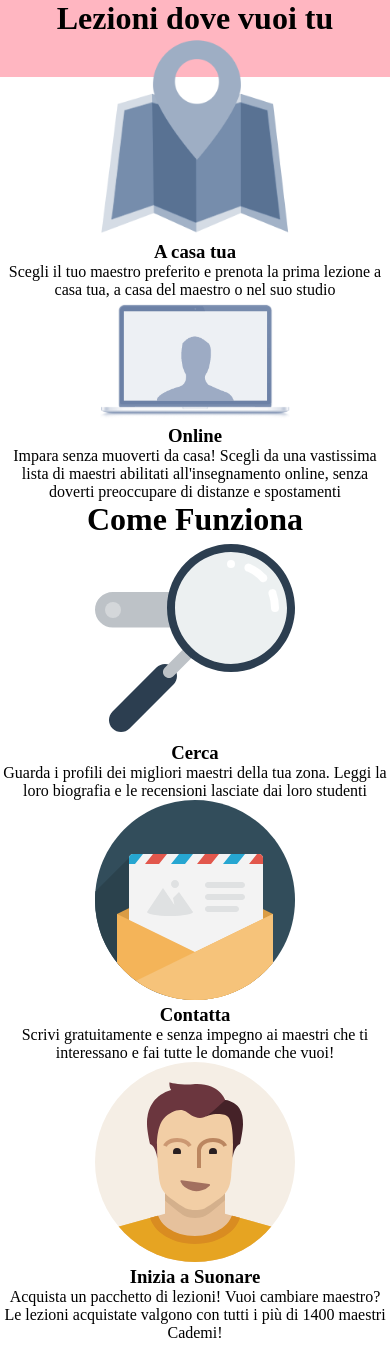
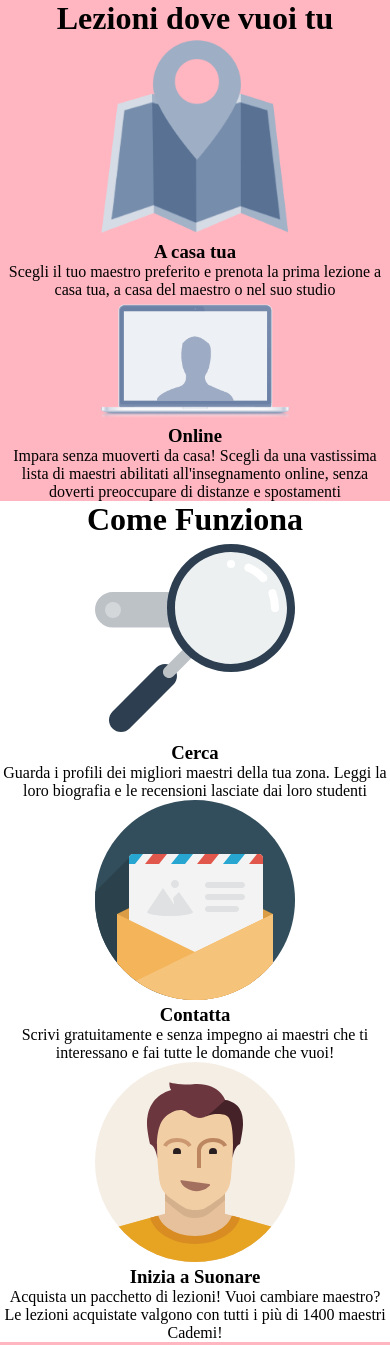
Before and after one commit to LaScheggia/html-css-resp-wannabe-12bool, a plain HTML site: page index.html in a window 390 px wide. Shown: the top 1345 px of the page. Drawn offline with Linux system fonts and the light colour scheme.

Commit message:
fix clear

```diff
--- a/assets/css/style1.css
+++ b/assets/css/style1.css
@@ -28,10 +28,18 @@ img {
   }
 
   .wrap-container.lezioni {
-    padding-bottom: 40px;
+    background-color: lightpink;
   }
 
-  .wrap-container.lezioni {
+  .wrap-container.lezioni .col-xs-12{
+    background-color: lightpink;
+  }
+
+  .wrap-container.why {
+    background-color: lightpink;
+  }
+
+  .wrap-container.why .col-lg-12{
     background-color: lightpink;
   }
 }
--- a/index.html
+++ b/index.html
@@ -8,7 +8,7 @@
     <title>Boolean aCademy</title>
   </head>
   <body>
-      <div class="wrap-container lezioni">  <!-- sezione lezioni -->
+      <div class="container wrap-container lezioni">  <!-- sezione lezioni -->
         <div>
           <h1>Lezioni dove vuoi tu</h1>
           <div class="col-lg-6 col-md-6 col-xs-12">
@@ -23,7 +23,7 @@
           </div></div>
       </div>
 
-      <div class="wrap-container steps"> <!-- sezione why -->
+      <div class="container wrap-container steps"> <!-- sezione why -->
         <div><h1>Come Funziona</h1></div>
         <div class="col-lg-4 col-md-4 col-xs-12">
           <img src="assets/img/search.svg" alt="search">
@@ -42,7 +42,7 @@
         </div>
       </div>
 
-      <div class="wrap-container why">  <!-- sezione steps -->
+      <div class="container wrap-container why">  <!-- sezione steps -->
         <div><h1>Perchè Cademi</h1></div>
         <div class="col-lg-12">
           <img src="assets/img/icon/profile.png" alt="profile">
```
